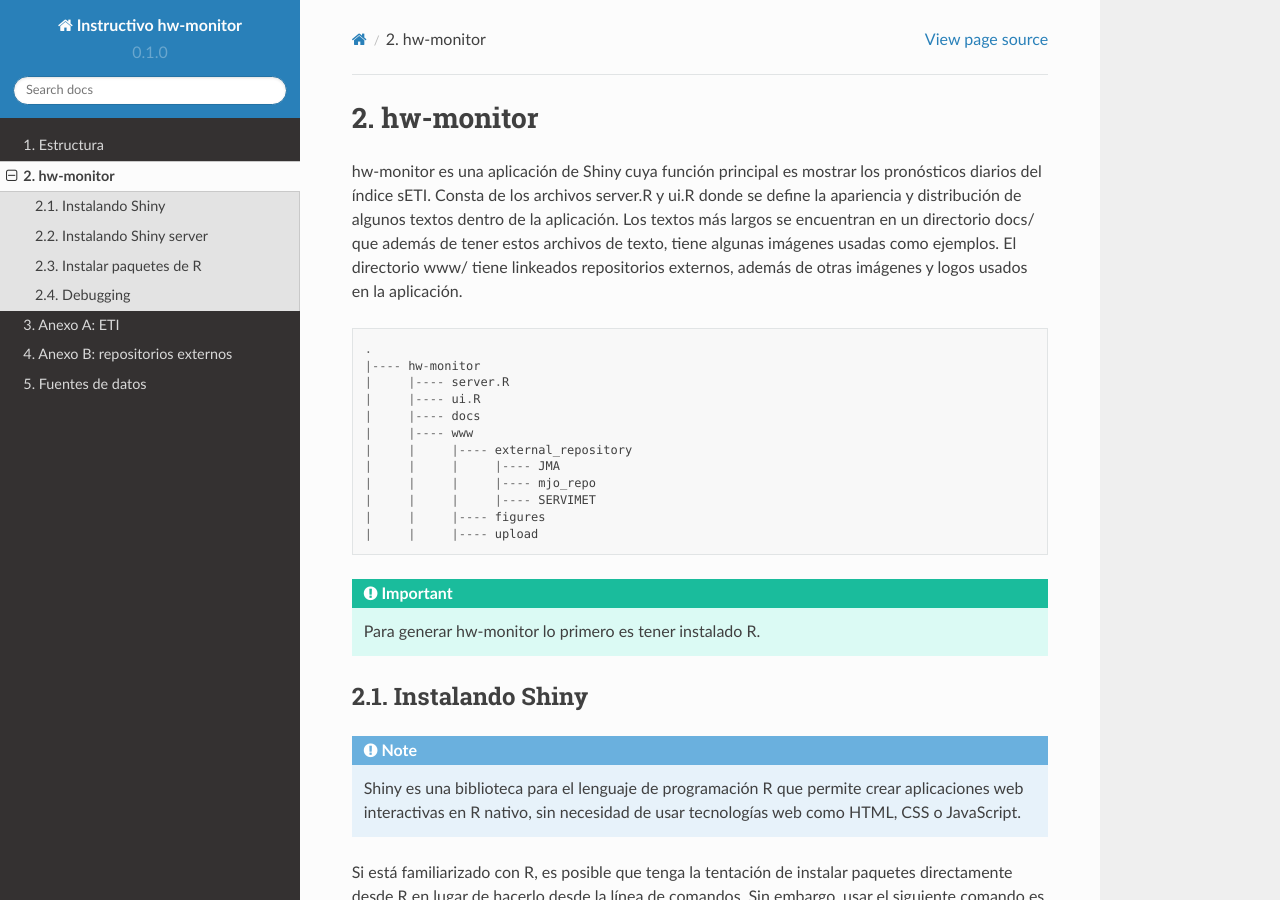
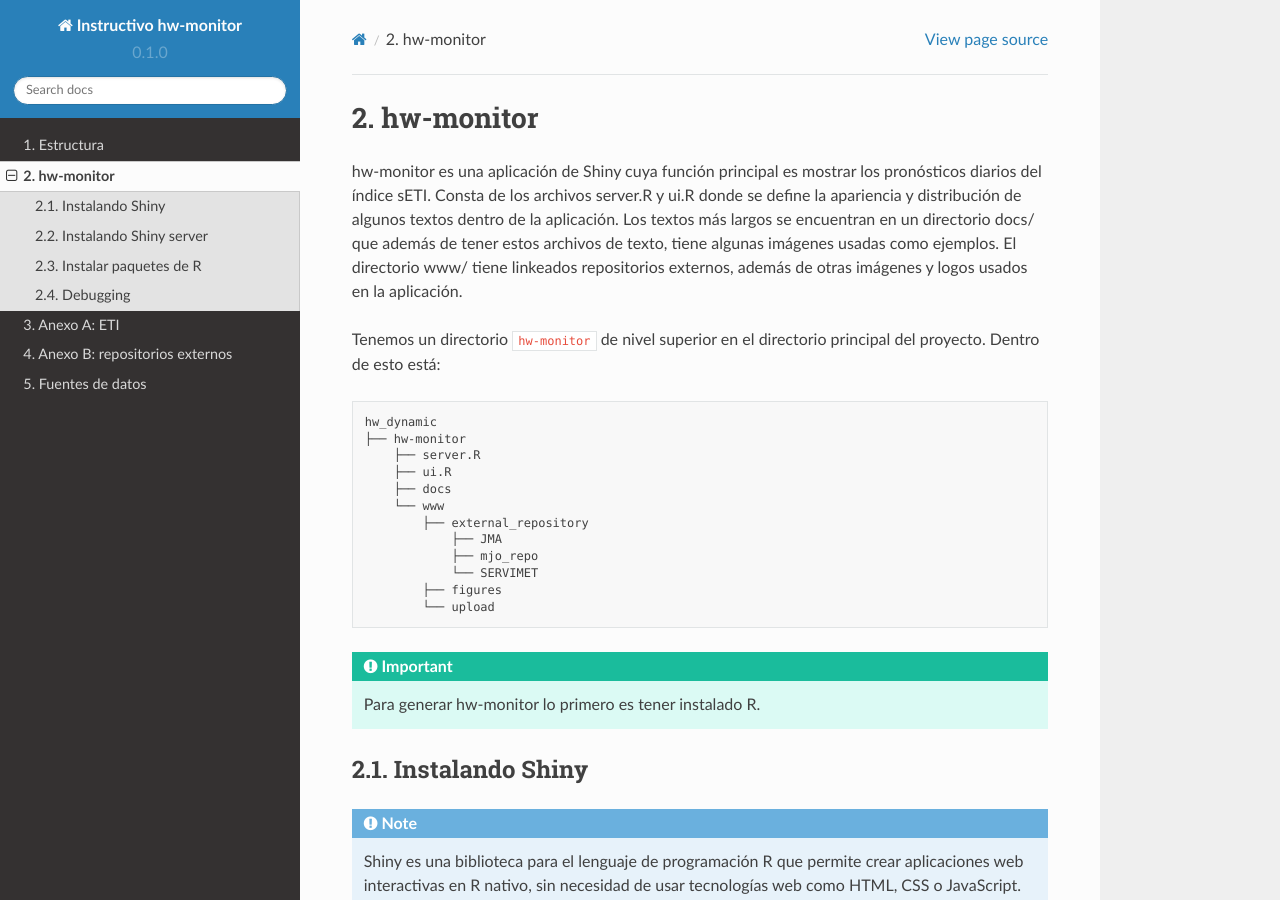
Before and after one commit to chsegura/rtd-tutorial, a Sphinx documentation site: the page built from docs/source/monitor.rst, in a window 1280 px wide and 900 px high. Built offline with Sphinx 7.4.7 and the Read the Docs theme 2.0.0, drawn with Linux system fonts in a browser that asks for light colours.

Commit message:
Update monitor.rst

```diff
--- a/docs/source/monitor.rst
+++ b/docs/source/monitor.rst
@@ -4,20 +4,23 @@ hw-monitor
 
 .. hw-monitor:
 
-hw-monitor es una aplicación de Shiny cuya función principal es mostrar los pronósticos diarios del índice sETI. Consta de los archivos server.R y ui.R donde se define la apariencia y distribución de algunos textos dentro de la aplicación. Los textos más largos se encuentran en un directorio docs/ que además de tener estos archivos de texto, tiene algunas imágenes usadas como ejemplos. El directorio www/ tiene linkeados repositorios externos, además de otras imágenes y logos usados en la aplicación. ::
+hw-monitor es una aplicación de Shiny cuya función principal es mostrar los pronósticos diarios del índice sETI. Consta de los archivos server.R y ui.R donde se define la apariencia y distribución de algunos textos dentro de la aplicación. Los textos más largos se encuentran en un directorio docs/ que además de tener estos archivos de texto, tiene algunas imágenes usadas como ejemplos. El directorio www/ tiene linkeados repositorios externos, además de otras imágenes y logos usados en la aplicación.
 
-   .
-   |---- hw-monitor
-   |     |---- server.R
-   |     |---- ui.R
-   |     |---- docs
-   |     |---- www
-   |     |     |---- external_repository
-   |     |     |     |---- JMA
-   |     |     |     |---- mjo_repo
-   |     |     |     |---- SERVIMET
-   |     |     |---- figures
-   |     |     |---- upload
+Tenemos un directorio ``hw-monitor`` de nivel superior en el directorio principal del proyecto. Dentro de esto está: ::
+
+   hw_dynamic
+   ├── hw-monitor
+       ├── server.R
+       ├── ui.R
+       ├── docs
+       └── www
+           ├── external_repository
+               ├── JMA
+               ├── mjo_repo
+               └── SERVIMET
+           ├── figures
+           └── upload
+
 
 .. Important::
    Para generar hw-monitor lo primero es tener instalado R.
```
